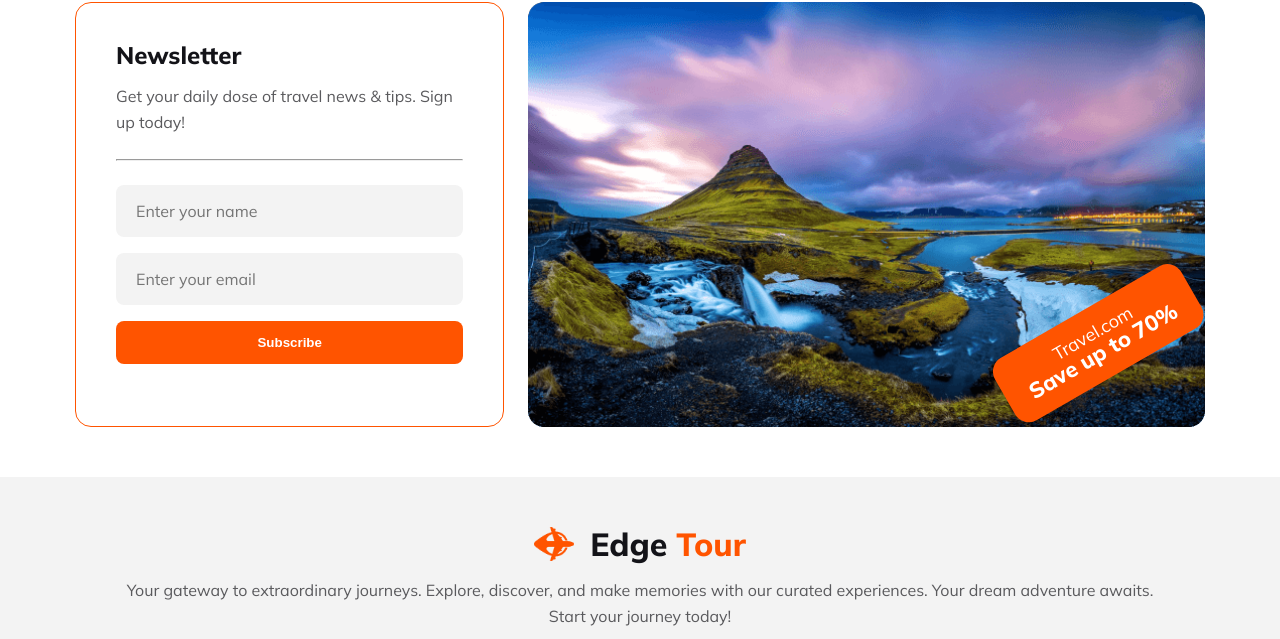
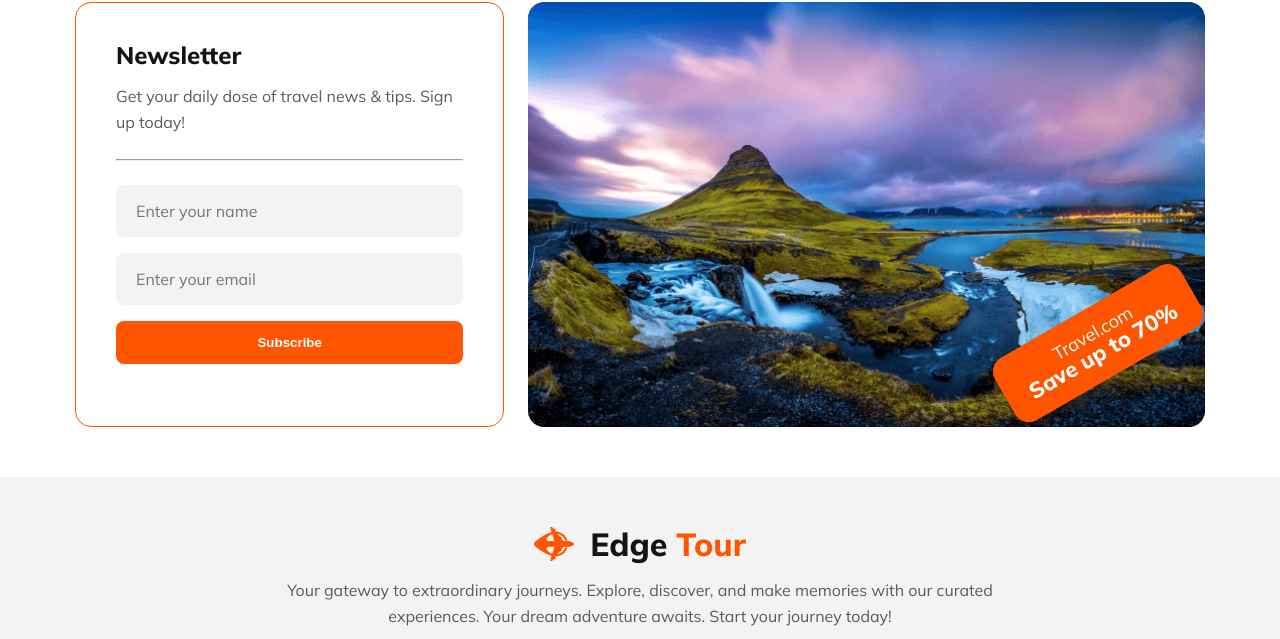
Before and after one commit to chaudhuree/ph9-travel-website, a plain HTML site: page index.html in a window 1280 px wide. Shown: the part 6439-7078 px from the top of the page. Drawn offline with Linux system fonts and the light colour scheme.

Commit message:
fix: footer text width

```diff
--- a/index.html
+++ b/index.html
@@ -383,7 +383,7 @@
           <img src="./Images/icon.png" alt="nav icon" />
           <h5>Edge <span>Tour</span></h5>
         </div>
-        <p>
+        <p class="footer_content__text">
           Your gateway to extraordinary journeys. Explore, discover, and make memories with our curated experiences. Your dream adventure awaits. Start your journey today!
         </p>
         <div class="logo__box">
--- a/style.css
+++ b/style.css
@@ -724,6 +724,15 @@ p.pos{
 .a,.b,.c,.d,.e,.f,.g img{
   max-height: 300px;
 }
+.footer_content .footer_content__text{
+  max-width: 770px !important;
+  margin: 0 auto;
+}
+
+
+
+
+
 /* mobile responsive */
 @media (max-width: 37.5em) {
   .container {
```
